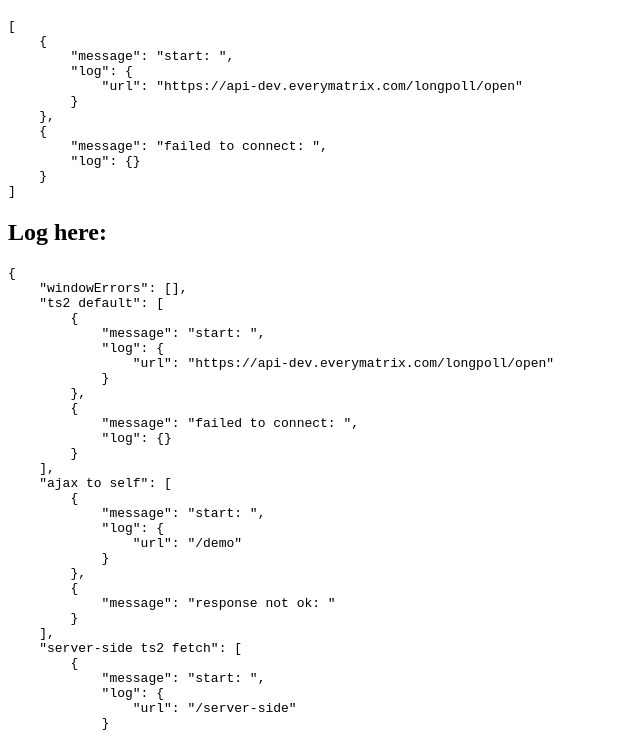
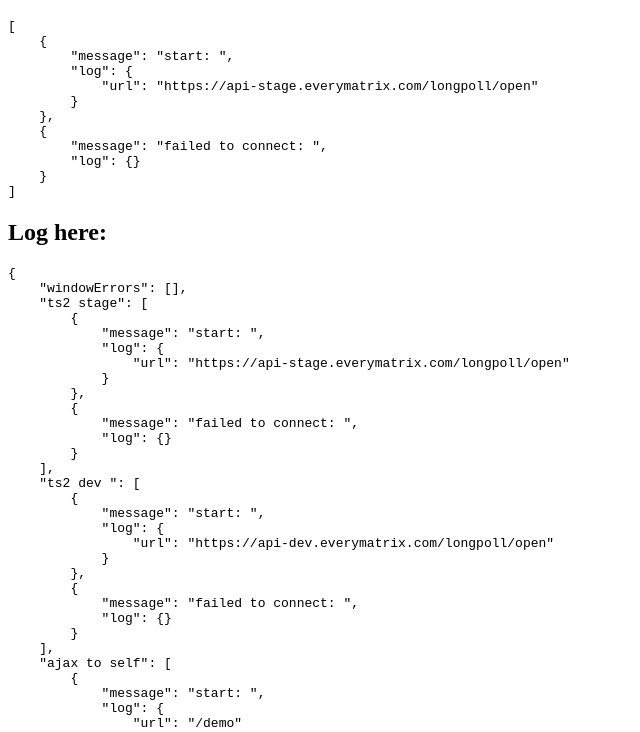
Before and after one commit to EveryMatrix/honeypot, a website: page src/public/fetch-ts.html in a window 1280 px wide. Shown: the part 61-793 px from the top of the page, without its empty margins (0-640 px from the left). Drawn offline with nearby package versions, Linux system fonts and the light colour scheme; no server answers.

Commit message:
Update fetch-ts.html

```diff
--- a/src/public/fetch-ts.html
+++ b/src/public/fetch-ts.html
@@ -62,7 +62,10 @@
         });
     }
 
-    doRequest("ts2 default", "https://api-dev.everymatrix.com/longpoll/open", true);
+
+    doRequest("ts2 stage", "https://api-stage.everymatrix.com/longpoll/open", true);
+
+    doRequest("ts2 dev ", "https://api-dev.everymatrix.com/longpoll/open");
 
     doRequest("ajax to self", "/demo");
 
```
